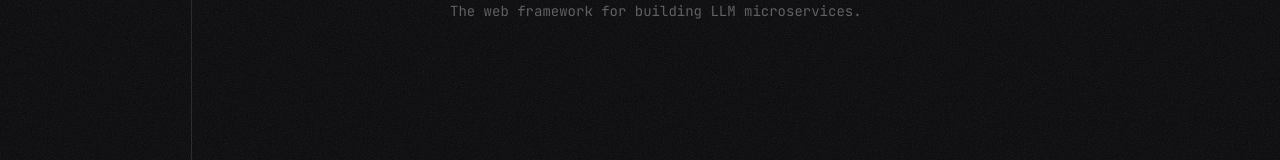
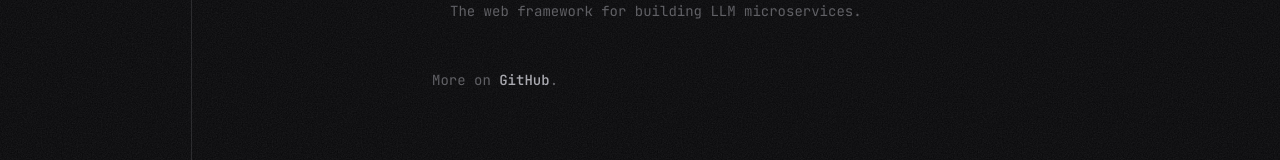
Before and after one commit to ajndkr/ajndkr.github.io, a React (Vite) app: page /projects in a window 1280 px wide. Shown: the part 344-504 px from the top of the page. Built offline with nearby package versions, Linux system fonts and the light colour scheme.

Commit message:
feat: add link to github repositories on projects page

```diff
--- a/src/routes/projects.tsx
+++ b/src/routes/projects.tsx
@@ -22,6 +22,19 @@
           <ProjectCard key={project.slug} project={project} />
         ))}
       </div>
+
+      <p className="text-sm text-foreground-muted">
+        More on{" "}
+        <a
+          href="https://github.com/ajndkr?tab=repositories"
+          target="_blank"
+          rel="noopener noreferrer"
+          className="font-medium text-foreground underline-offset-2 hover:text-accent hover:underline"
+        >
+          GitHub
+        </a>
+        .
+      </p>
     </div>
   );
 }
```
